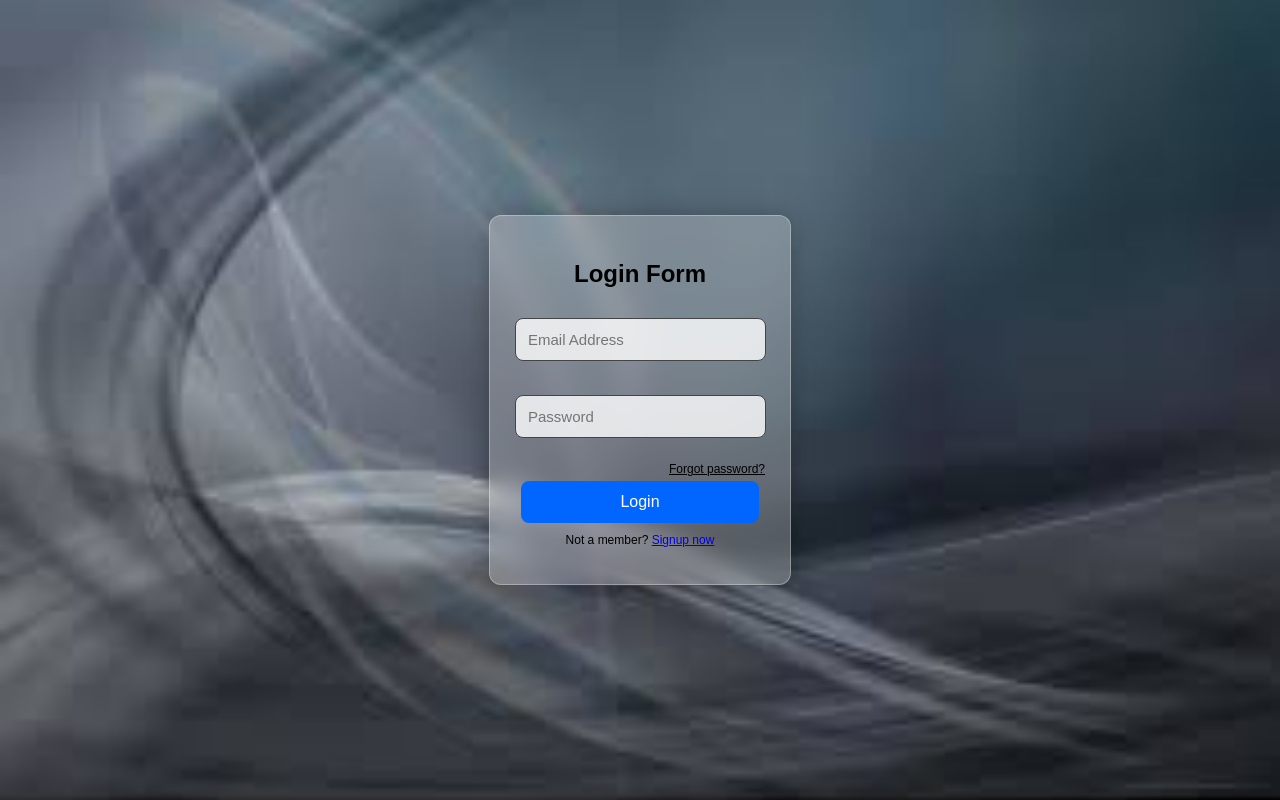
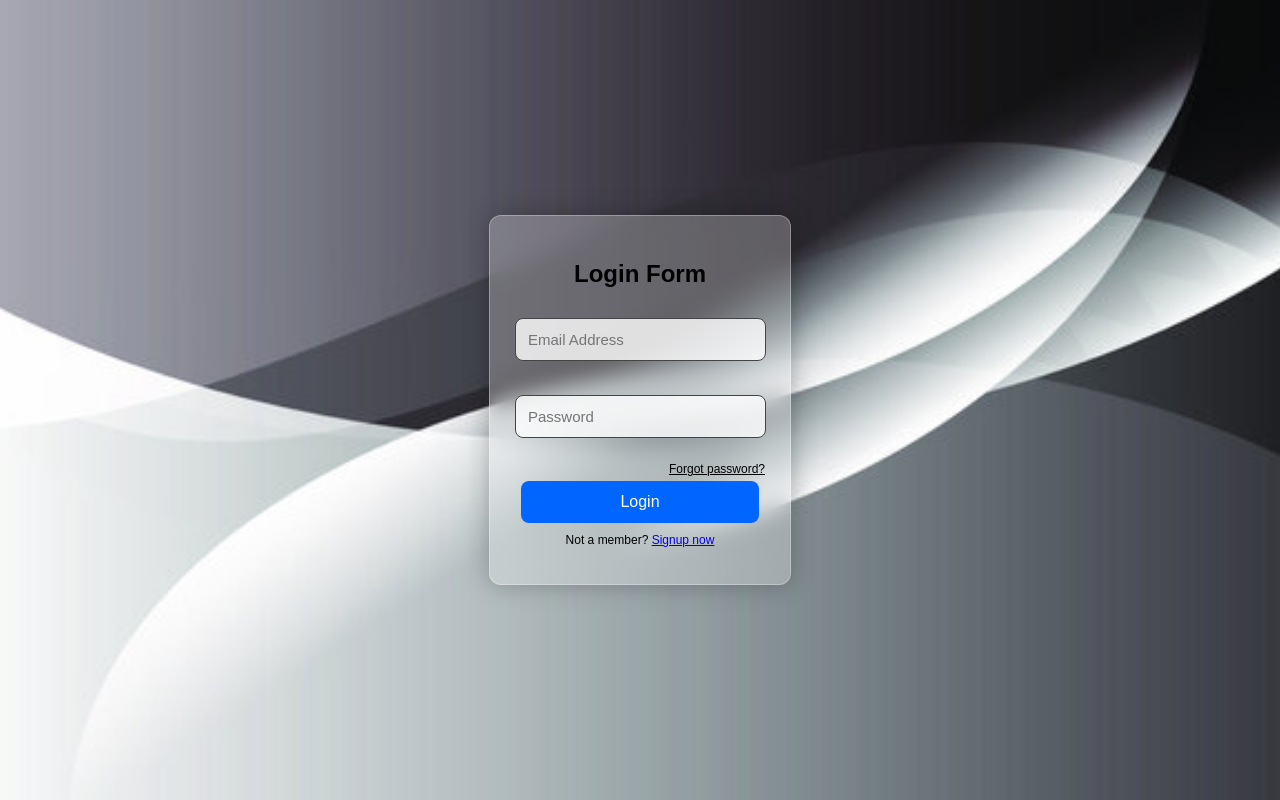
Before and after one commit to Spoorti-2003/sign-in-and-signup-form, a plain HTML site: page index.html in a window 1280 px wide. Drawn offline with Linux system fonts and the light colour scheme.

Commit message:
git download

```diff
--- a/style.css
+++ b/style.css
@@ -1,7 +1,7 @@
 body {
     margin: 0;
     padding: 0;
-    background: url("images.jpg") no-repeat center center/cover;
+    background: url("image.jpg") no-repeat center center/cover;
     font-family: Arial, sans-serif;
     height: 100vh;
     display: flex;
```
Also changed, not shown: image.jpg (added).
